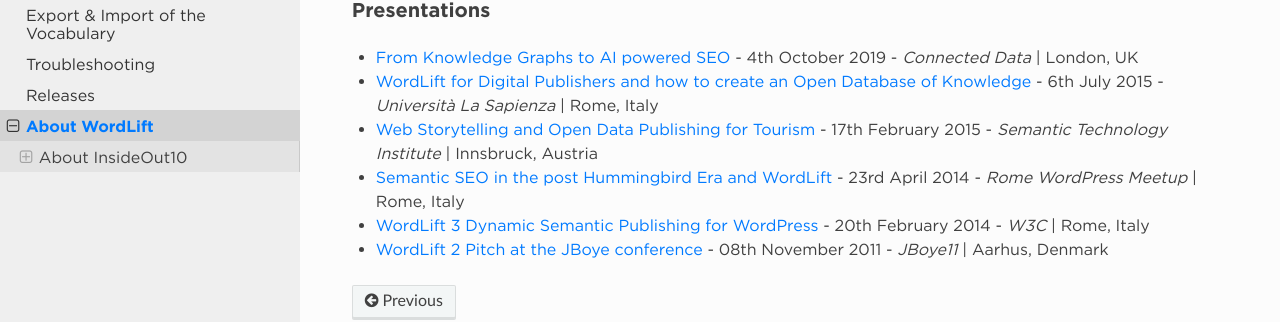
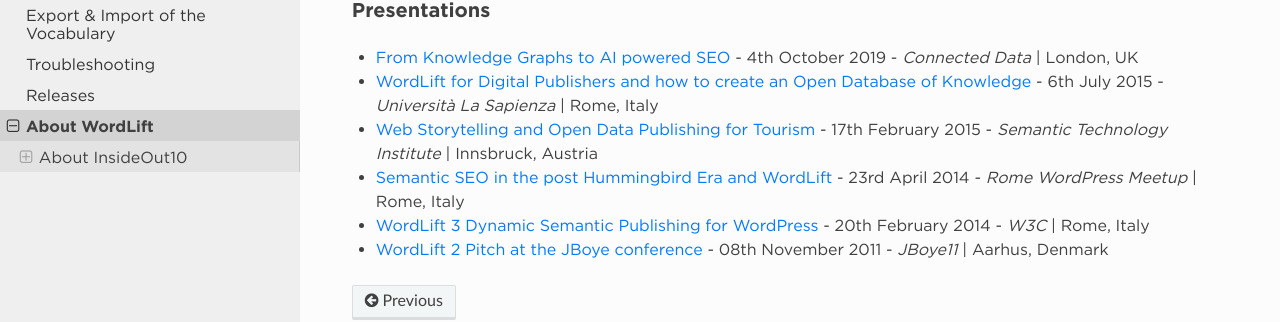
Before and after one commit to insideout10/wordlift-docs, a Sphinx documentation site: the page built from docs/about.rst, in a window 1280 px wide. Shown: the part 541-863 px from the top of the page. Built offline with Sphinx 7.4.7 and the Read the Docs theme 2.0.0, drawn with Linux system fonts in a browser that asks for light colours.

Commit message:
other styles

```diff
--- a/docs/_static/css/wordlift.css
+++ b/docs/_static/css/wordlift.css
@@ -79,18 +79,13 @@
     background-color: rgba(255, 255, 255, .05);
 }
 
-/* When a list item that does NOT belong to the selected block from the toc tree is hovered. */
-.wy-menu-vertical li a:hover{
-    background-color: rgba(0, 0, 0, .07);
-}
-
 /* The text items on the toc tree */
 .wy-menu-vertical a {
     color: rgba(51, 51, 51, 1);
     font-size: 16px;
 }
 
-.wy-menu-vertical a:hover {
+.wy-menu-vertical li a:hover {
     color: rgba(51, 51, 51, .8);
 }
 
@@ -102,10 +97,6 @@
 .wy-menu-vertical li.toctree-l1.current>a {
     border-bottom: none;
     border-top: none;
-}
-
-.wy-menu-vertical li.current > a {
-  color: #007aff;
 }
 
 /* The color inside the selected toc tree block */
@@ -126,9 +117,7 @@
     border-right: none;
 }
 
-.my-menu-vertical li.current + a {
-    border-right: 5px solid #007aff;
-}
+
 
 /* Inside the depth-2 selected toc tree block */
 /* .wy-menu-vertical li.toctree-l2.current>a {
```
